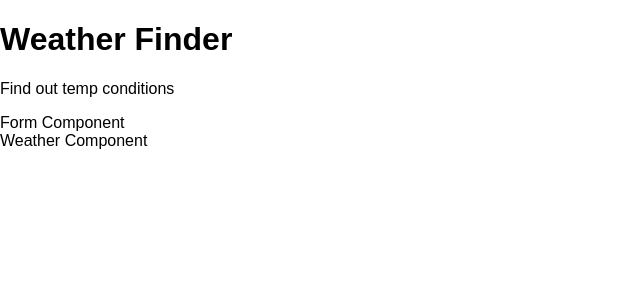
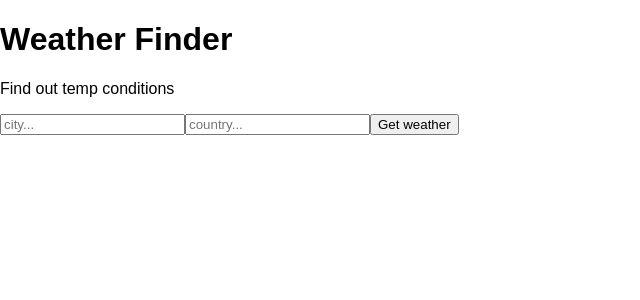
Before and after one commit to NEPTUNE-GTR/React-weather-app, a React (Create React App) app: page / in a window 1280 px wide. Shown: the top 300 px of the page, without its empty margins (0-640 px from the left). Built offline with nearby package versions, Linux system fonts and the light colour scheme.

Commit message:
props and state
made progress on using state and props to use the weather api

```diff
--- a/src/App.js
+++ b/src/App.js
@@ -8,19 +8,58 @@ const API_WEATHER_KEY = "28f70ee442096f6acf78f287d31b4854";
 
 class App extends React.Component
 {
-    getWeather = async () => {
-        const api_call = await fetch('http://api.openweathermap.org/data/2.5/weather?q=Montreal,ca&units=imperial&appid=' + API_WEATHER_KEY);
+
+    //state is an object that lives within a component, is responsible to changing data within a component
+    //initally all set to undefined
+    state =
+    {
+        error:       undefined,
+        temp:        undefined,
+        city:        undefined,
+        country:     undefined,
+        humidity:    undefined,
+        description: undefined
+    }
+
+    // e is an event object in javascript
+    getWeather = async (e) => {
+
+        //this stops a full page refresh
+        e.preventDefault();
+
+        const city     = e.target.elements.city.value;
+        const country  = e.target.elements.country.value;
+        const units    = 'metric'
+        const api_call = await fetch('http://api.openweathermap.org/data/2.5/weather?q=' + city + ',' + country + '&units=' + units + '&appid=' + API_WEATHER_KEY);
         const data     = await api_call.json();
 
+        console.log(data);
 
+        //should never directly manipulate the state, instead use setState
+        this.setState({
+            temp:        data.main.temp,
+            city:        data.name,
+            country:     data.sys.country,
+            humidity:    data.main.humidity,
+            description: data.weather[0].description,
+            error: ''
+        })
     }
     render()
     {
         return (
             <div>
                 <Titles/>
-                <Form/>
-                <Weather/>
+                <Form getWeather = {this.getWeather }/>
+
+                <Weather
+                temp = {this.state.temp}
+                city = {this.state.city}
+                country = {this.state.country}
+                humidity = {this.state.humidity}
+                description = {this.state.description}
+                error = {this.state.error}
+                />
             </div>
         );
     }
--- a/src/components/Form.js
+++ b/src/components/Form.js
@@ -6,7 +6,11 @@ class Form extends React.Component
     render()
     {
         return(
-            <div>Form Component</div>
+            <form onSubmit = {this.props.getWeather}>
+                <input type = "text" name = "city" placeholder = "city..."/>
+                <input type = "text" name = "country" placeholder = "country..."/>
+                <button>Get weather</button>
+            </form>
         );
     }
 }
--- a/src/components/Weather.js
+++ b/src/components/Weather.js
@@ -6,7 +6,9 @@ class Weather extends React.Component
     render()
     {
         return(
-            <div>Weather Component</div>
+            <div>
+                {this.props.temp}
+            </div>
         );
     }
 }
```
